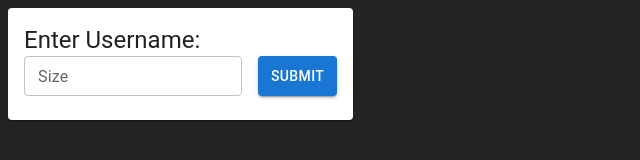
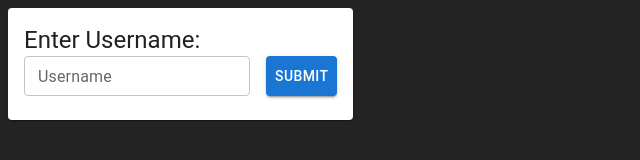
Before and after one commit to MichaelFarquhar/what-do-we-play, a React (Vite) app: page / in a window 1280 px wide. Shown: the top 160 px of the page, without its empty margins (0-640 px from the left). Built offline with nearby package versions, Linux system fonts and the light colour scheme.

Commit message:
Create persisted zustand store to save input search history

```diff
--- a/src/App.tsx
+++ b/src/App.tsx
@@ -1,5 +1,6 @@
 import {
   Alert,
+  Autocomplete,
   Button,
   Card,
   CardContent,
@@ -8,24 +9,46 @@ import {
   Typography,
 } from "@mui/material";
 import { useState } from "react";
+import { useSearchHistoryStore } from "./store/useSearchHistoryStore";
 
 function App() {
   const [input, setInput] = useState("");
   const [wasClicked, setWasClicked] = useState(false);
+  const searchHistory = useSearchHistoryStore(
+    (state) => state.searchHistoryObject
+  );
+  const searchHistoryObject = searchHistory();
+  const saveSearchHistory = useSearchHistoryStore((state) => state.save);
+
+  const buttonClick = () => {
+    console.log("Button was clicked with input: " + input);
+    setWasClicked(true);
+    if (input) saveSearchHistory(input);
+    setInput("");
+  };
 
   return (
     <Card sx={{ maxWidth: 345 }}>
       <CardContent>
         <Typography variant="h5">Enter Username:</Typography>
         <Stack direction="row" spacing={2}>
-          <TextField
-            label="Size"
-            id="outlined-size-small"
-            value={input}
-            onChange={(el) => setInput(el.target.value)}
+          <Autocomplete
+            freeSolo
             size="small"
+            fullWidth
+            options={searchHistoryObject.map((option) => option.title)}
+            renderInput={(params) => (
+              <TextField
+                {...params}
+                label="Username"
+                id="outlined-size-small"
+                value={input}
+                onChange={(el) => setInput(el.target.value)}
+              />
+            )}
           />
-          <Button variant="contained" onClick={() => setWasClicked(true)}>
+
+          <Button variant="contained" onClick={() => buttonClick()}>
             Submit
           </Button>
         </Stack>
--- /dev/null
+++ b/src/store/useSearchHistoryStore.ts
@@ -0,0 +1,25 @@
+import { create } from "zustand";
+import { persist } from "zustand/middleware";
+
+interface SearchHistoryObject {
+  title: string;
+}
+
+interface SearchHistory {
+  searchHistory: string[];
+  searchHistoryObject: () => SearchHistoryObject[];
+  save: (input: string) => void;
+}
+
+export const useSearchHistoryStore = create<SearchHistory>()(
+  persist(
+    (set, get) => ({
+      searchHistory: [],
+      searchHistoryObject: () => {
+        return get().searchHistory.map((title) => ({ title }));
+      },
+      save: (input) => set({ searchHistory: [...get().searchHistory, input] }),
+    }),
+    { name: "search-history" }
+  )
+);
```
